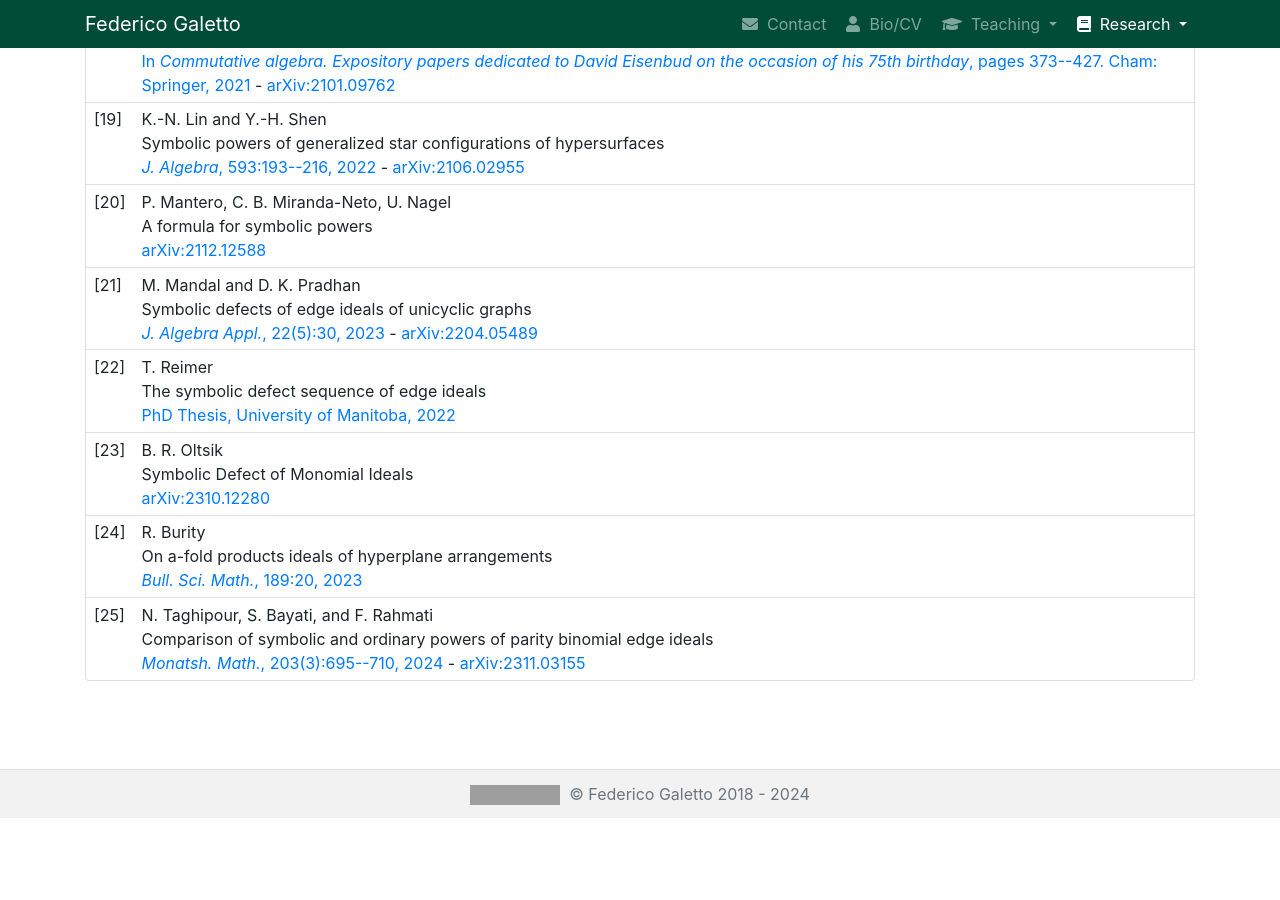
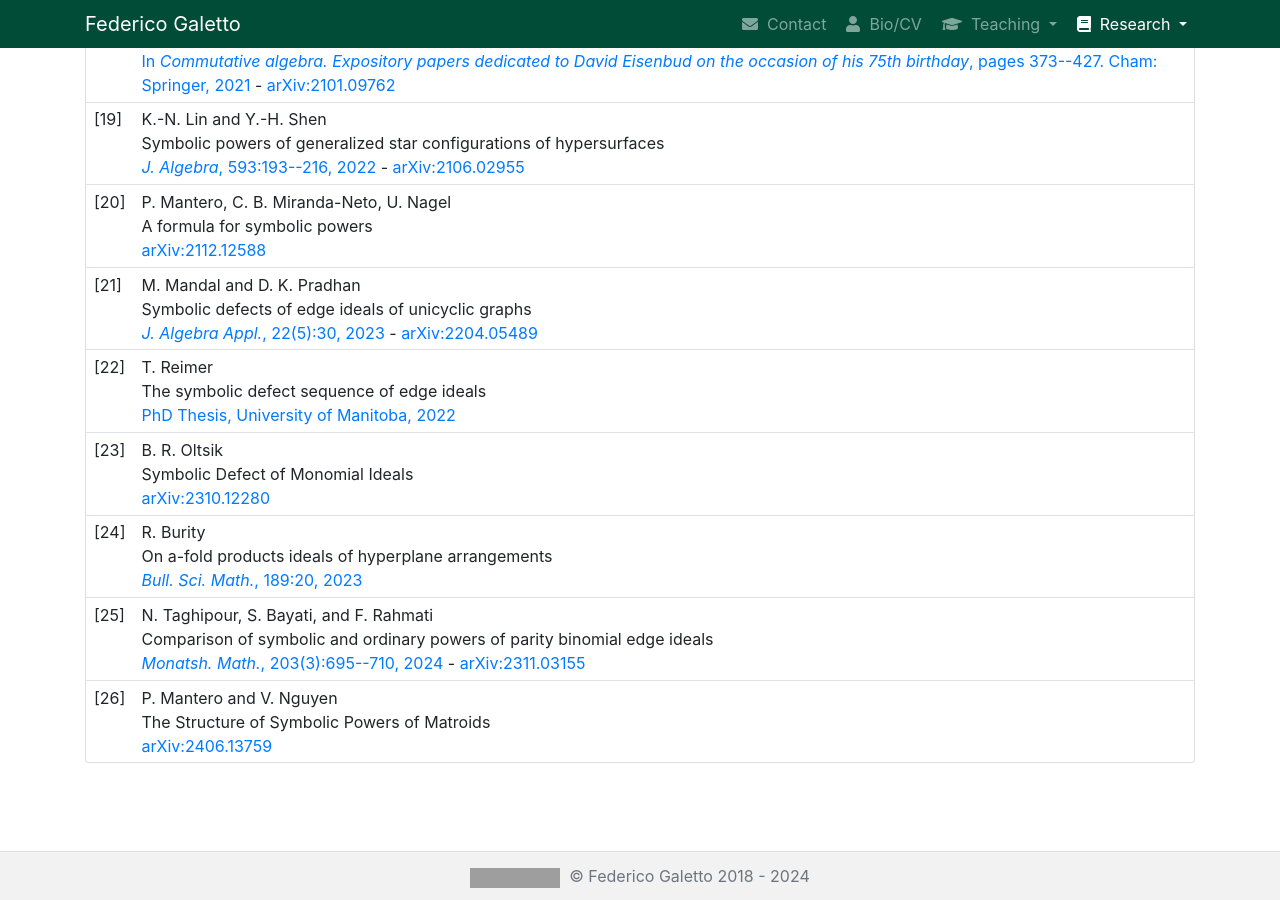
Before and after one commit to galettof/galettof.github.io, a Jekyll site: the page built from references.html, in a window 1280 px wide and 900 px high, scrolled down 1595 px. Built offline with Jekyll 4.4.1, drawn with Linux system fonts in a browser that asks for light colours; nearby versions of some CDN libraries; formulas are drawn with MathJax 3; before the commit the page ends 2413 px from its top, so only the background shows below that; grey boxes are pictures that could not be loaded.

Commit message:
a new symbolic defect reference

```diff
--- a/_data/defect.yml
+++ b/_data/defect.yml
@@ -161,3 +161,8 @@ articles:
   link: https://doi.org/10.1016/j.bulsci.2023.103359
   cite: <i>Bull. Sci. Math.</i>, 189:20, 2023
   date: 2023-10-27
+
+- authors: P. Mantero and V. Nguyen
+  title: The Structure of Symbolic Powers of Matroids
+  arxiv: 2406.13759
+  date: 2024-06-19
```
